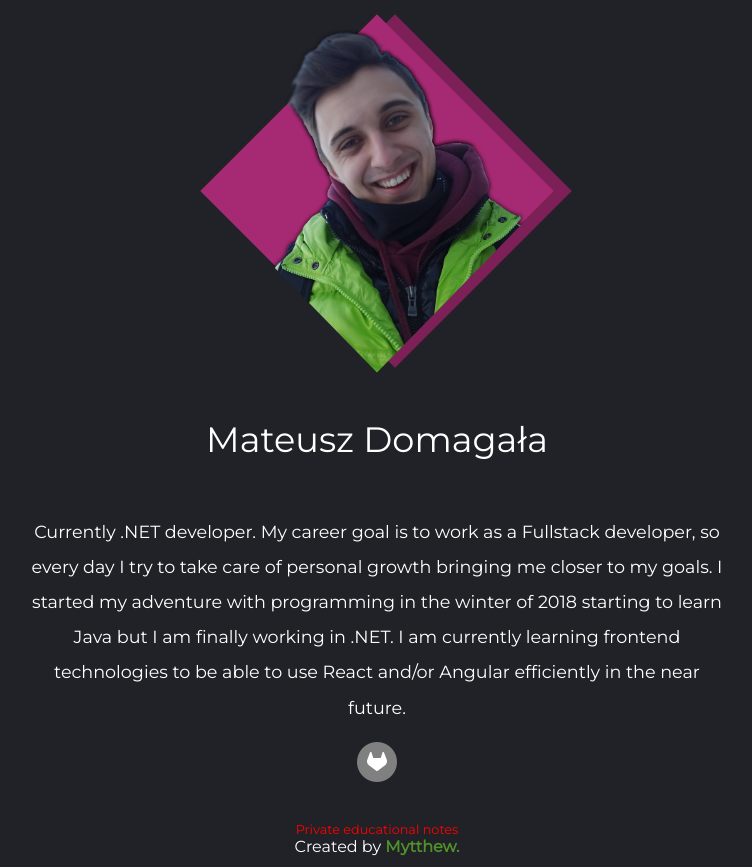
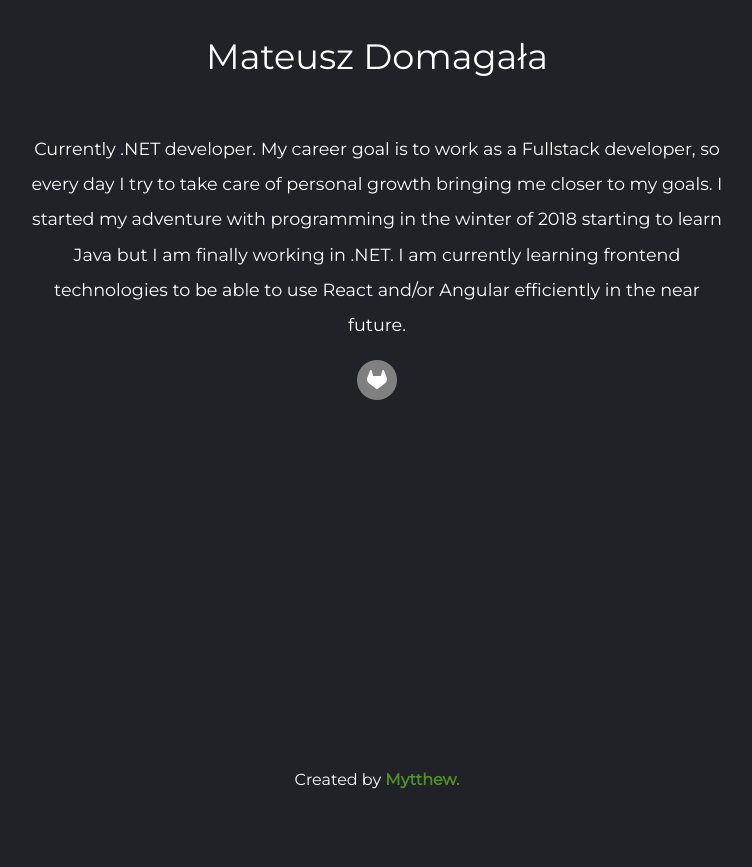
Before and after one commit to Mytthewx/mytthew-page, a plain HTML site: page index.html in a window 1280 px wide. Shown: the whole page, without its empty margins (263-1015 px from the left). After the commit the page ends 800 px from the top, so only its background shows below. Drawn offline with Linux system fonts and the light colour scheme.

Commit message:
delete photos.

```diff
--- a/index.html
+++ b/index.html
@@ -19,16 +19,6 @@
 
 <body>
     <div class="container">
-        <div class="content">
-            <div class="box-behind-photo"></div>
-            <div class="box-behind-photo second"></div>
-            <div class="photo first">
-                <img src="assets/v3.png"></img>
-            </div>
-            <div class="photo-second">
-                <img src="assets/v3.png"></img>
-            </div>
-        </div>
         <div class="name">
             <p>Mateusz Domagała</p>
         </div>
@@ -46,9 +36,6 @@
                 </span>
             </a>
         </div>
-        <div class="private-notes">
-            <a href="private-notes.html">Private educational notes</a>
-        </div>
     </div>
 </body>
 <footer>Created by <span class='green'>Mytthew.</span></footer>
```
Also changed, not shown: design-patterns.html (+3 -1 lines).
